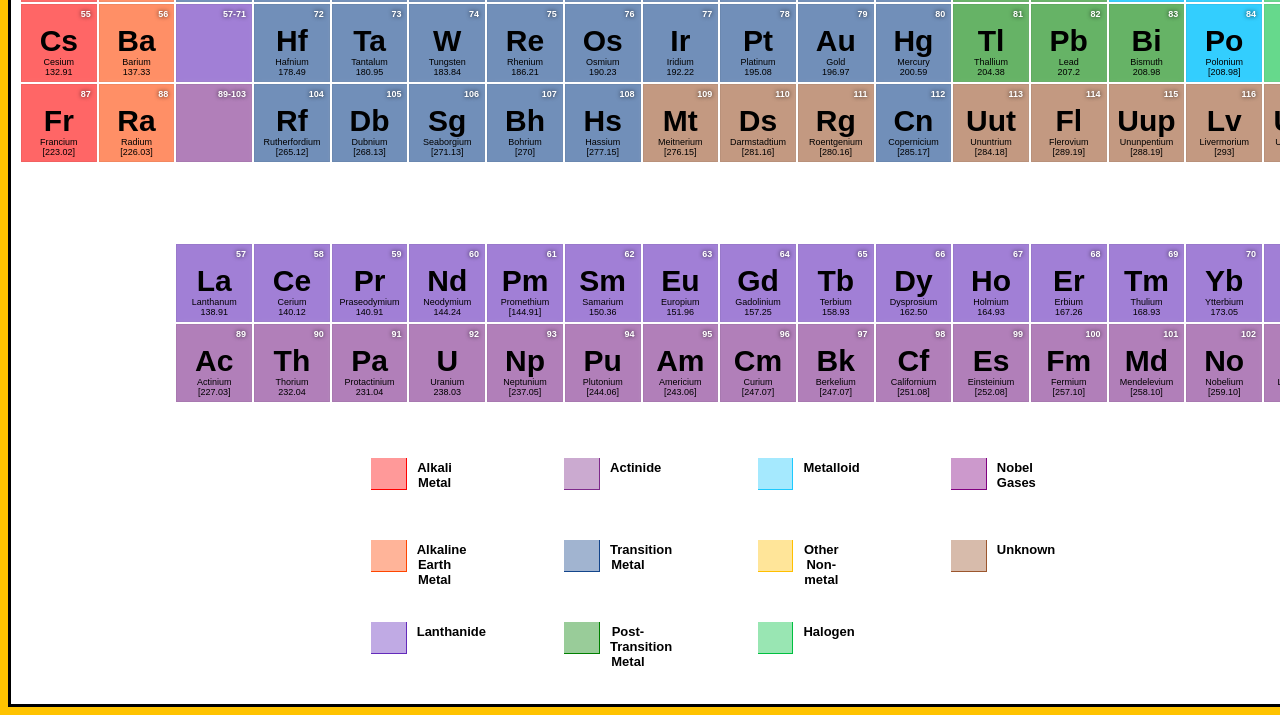
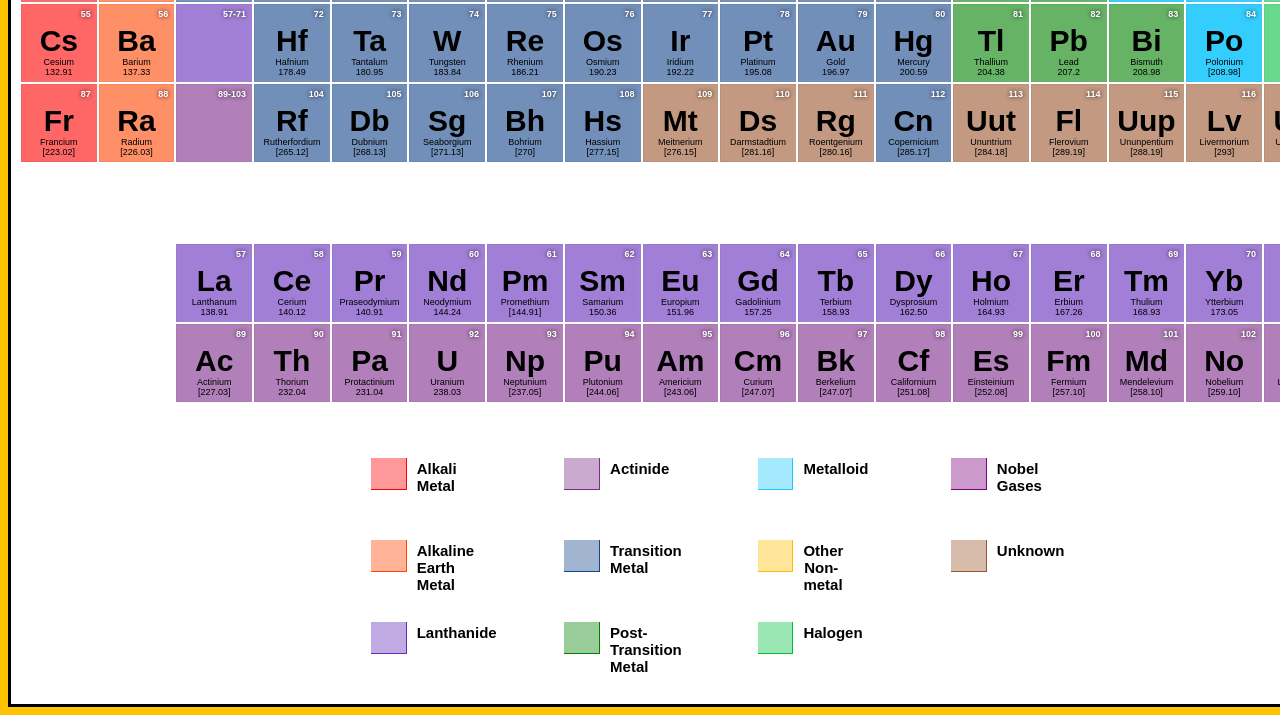
Before and after one commit to AvishKaushik/Periodic-Table, a plain HTML site: page index.html in a window 1280 px wide. Shown: the part 528-1243 px from the top of the page. Drawn offline with Linux system fonts and the light colour scheme.

Commit message:
Periodic Table

```diff
--- a/style.css
+++ b/style.css
@@ -383,6 +383,12 @@ body {
 }
 
 
+@media (min-width: 100px) {
+  .acell2 {
+    font-size: 8px;
+  }
+}
+
 @media (min-width: 600px) {
   .periodic {
     height: 460px;
@@ -392,6 +398,11 @@ body {
   .element {
     right: 2px;
     bottom: 2px;
+  }
+
+
+  .acell2 {
+    font-size: 13px;
   }
 
   .at_num,
@@ -416,6 +427,9 @@ body {
     height: 540px;
   }
 
+  .acell2 {
+    font-size: 13px;
+  }
   .symbol {
     font-size: 20px;
   }
@@ -436,6 +450,10 @@ h1 {
     font-size: 8px;
   }
 
+  .acell2 {
+    font-size: 14px;
+  }
+
   .symbol {
     font-size: 24px;
   }
@@ -453,6 +471,9 @@ h1 {
     color: white;
   }
 
+  .acell2 {
+    font-size: 15px;
+  }
   .at_num,
   .at_details {
     font-size: 9px;
```
